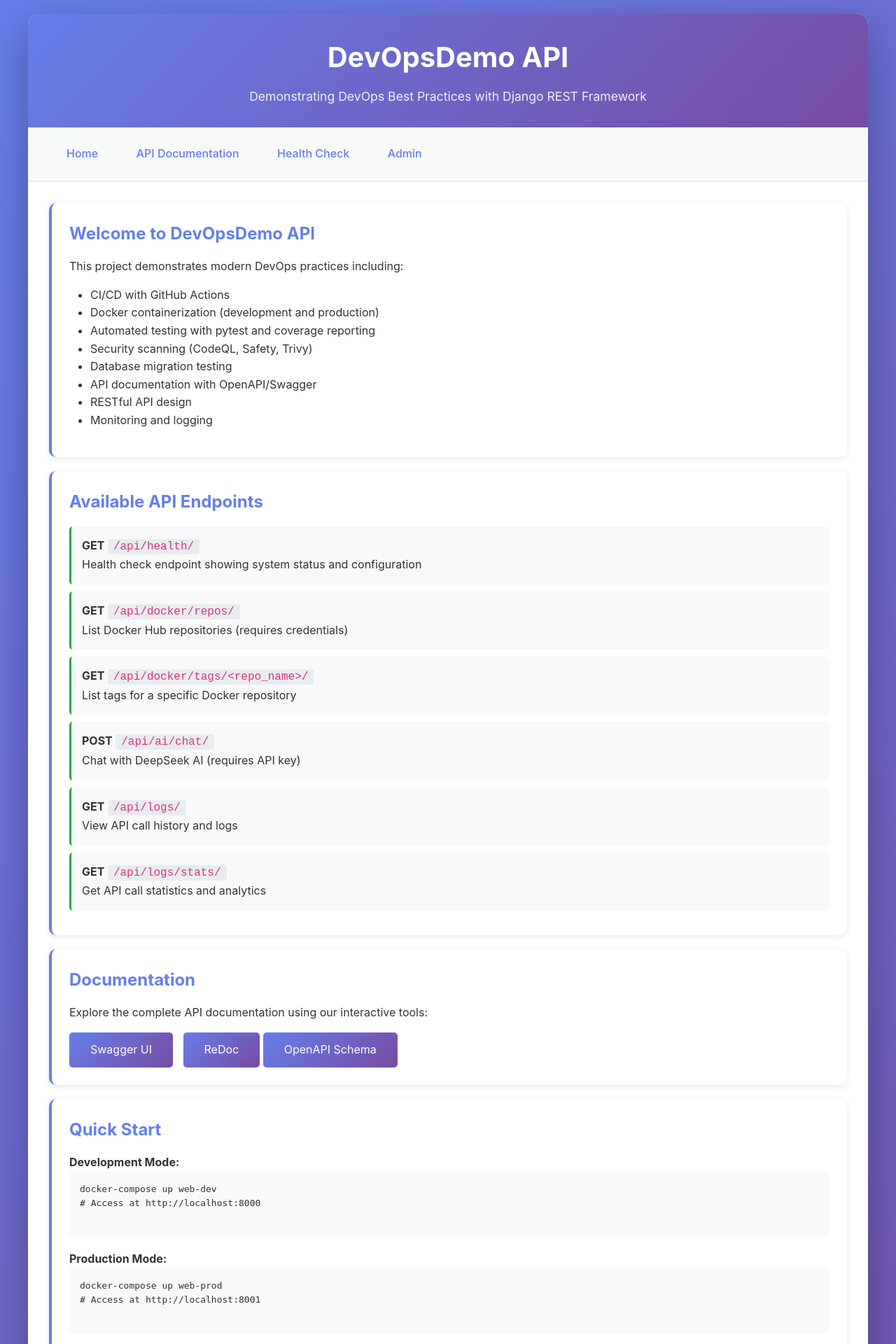
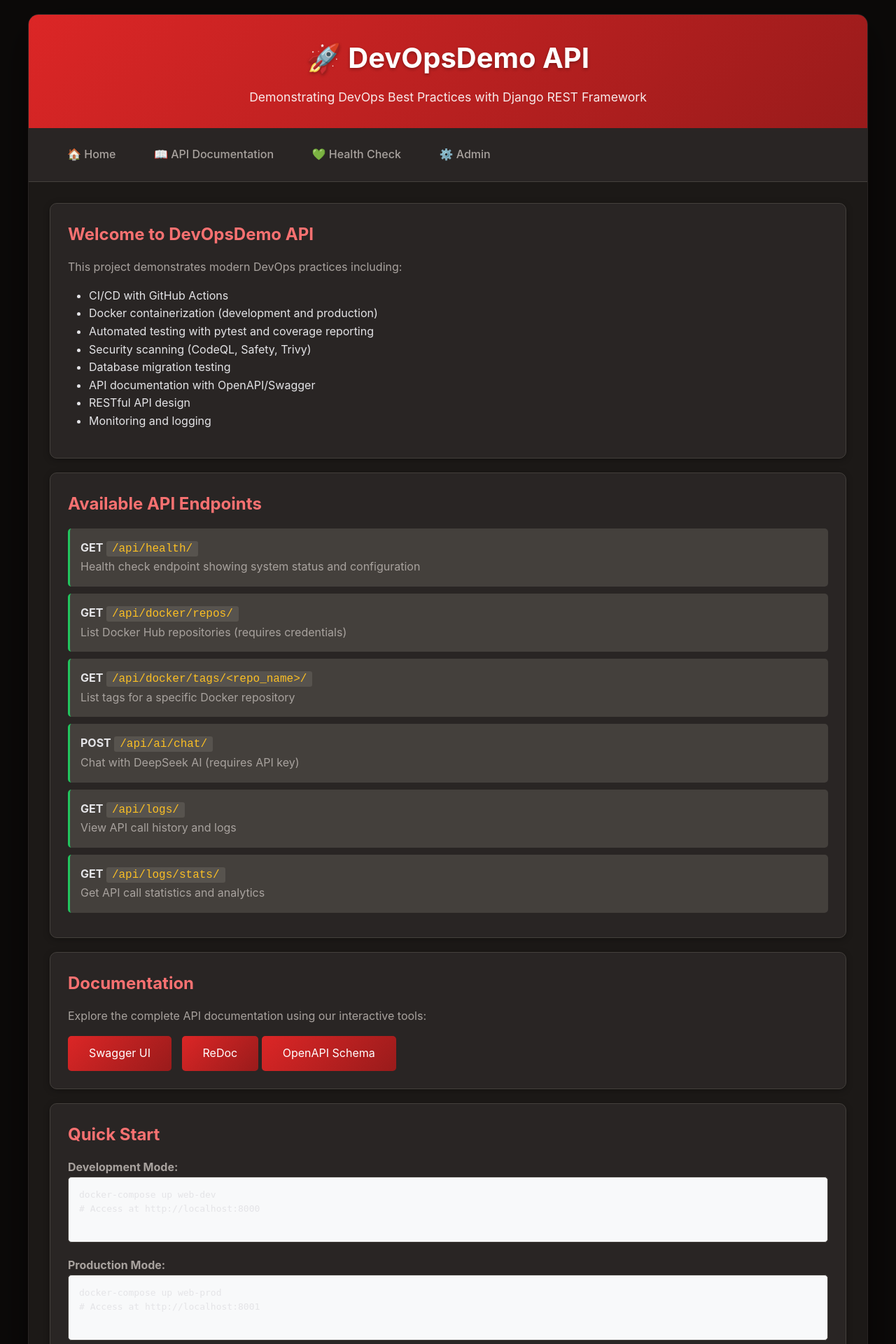
Before and after one commit to MacroMozilla/DevOpsDemo, a Django app: page / in a window 1280 px wide. Shown: the top 1920 px of the page at 70% size. Run offline with Django 5.2, Linux system fonts and the light colour scheme; parts of the project's set-up code (start-up, migrations or seed data) failed here and were passed over.

Commit message:
Revamp base HTML theme with a modern dark mode design
Applied a darker color palette across the layout, including headers, navigation, cards, buttons, and footers. Introduced new styles for scrollbars, links, and code blocks. Enhanced visual hierarchy with subtle shadows, borders, and text effects. Added appropriate hover states and icons to improve user experience.

```diff
--- a/templates/base.html
+++ b/templates/base.html
@@ -14,8 +14,8 @@
         body {
             font-family: -apple-system, BlinkMacSystemFont, 'Segoe UI', Roboto, Oxygen, Ubuntu, Cantarell, sans-serif;
             line-height: 1.6;
-            color: #333;
-            background: linear-gradient(135deg, #667eea 0%, #764ba2 100%);
+            color: #e4e4e7;
+            background: #0c0a09;
             min-height: 100vh;
             padding: 20px;
         }
@@ -23,14 +23,15 @@
         .container {
             max-width: 1200px;
             margin: 0 auto;
-            background: white;
+            background: #1c1917;
             border-radius: 15px;
-            box-shadow: 0 20px 60px rgba(0, 0, 0, 0.3);
+            box-shadow: 0 20px 60px rgba(0, 0, 0, 0.5);
             overflow: hidden;
+            border: 1px solid #292524;
         }
 
         header {
-            background: linear-gradient(135deg, #667eea 0%, #764ba2 100%);
+            background: linear-gradient(135deg, #dc2626 0%, #991b1b 100%);
             color: white;
             padding: 30px;
             text-align: center;
@@ -39,6 +40,7 @@
         header h1 {
             font-size: 2.5em;
             margin-bottom: 10px;
+            text-shadow: 0 2px 4px rgba(0, 0, 0, 0.3);
         }
 
         header p {
@@ -47,13 +49,13 @@
         }
 
         nav {
-            background: #f8f9fa;
+            background: #292524;
             padding: 15px 30px;
-            border-bottom: 2px solid #e9ecef;
+            border-bottom: 1px solid #44403c;
         }
 
         nav a {
-            color: #667eea;
+            color: #a8a29e;
             text-decoration: none;
             padding: 10px 20px;
             margin: 0 5px;
@@ -64,7 +66,7 @@
         }
 
         nav a:hover {
-            background: #667eea;
+            background: #dc2626;
             color: white;
         }
 
@@ -73,36 +75,41 @@
         }
 
         .card {
-            background: white;
+            background: #292524;
             border-radius: 10px;
             padding: 25px;
             margin-bottom: 20px;
-            box-shadow: 0 2px 10px rgba(0, 0, 0, 0.1);
-            border-left: 4px solid #667eea;
+            box-shadow: 0 2px 10px rgba(0, 0, 0, 0.3);
+            border-left: 4px solid #dc2626;
+            border: 1px solid #44403c;
         }
 
         .card h2 {
-            color: #667eea;
+            color: #f87171;
             margin-bottom: 15px;
             font-size: 1.5em;
         }
 
+        .card p {
+            color: #a8a29e;
+        }
+
         .btn {
-            background: linear-gradient(135deg, #667eea 0%, #764ba2 100%);
+            background: linear-gradient(135deg, #dc2626 0%, #991b1b 100%);
             color: white;
             padding: 12px 30px;
             border: none;
             border-radius: 5px;
             cursor: pointer;
             font-size: 1em;
-            transition: transform 0.2s;
+            transition: transform 0.2s, box-shadow 0.2s;
             text-decoration: none;
             display: inline-block;
         }
 
         .btn:hover {
             transform: translateY(-2px);
-            box-shadow: 0 5px 15px rgba(102, 126, 234, 0.4);
+            box-shadow: 0 5px 20px rgba(220, 38, 38, 0.4);
         }
 
         .endpoint-list {
@@ -113,25 +120,26 @@
         .endpoint-list li {
             padding: 15px;
             margin: 10px 0;
-            background: #f8f9fa;
+            background: #44403c;
             border-radius: 5px;
-            border-left: 3px solid #28a745;
+            border-left: 3px solid #22c55e;
+            color: #e4e4e7;
         }
 
         .endpoint-list code {
-            background: #e9ecef;
+            background: #57534e;
             padding: 2px 8px;
             border-radius: 3px;
             font-family: 'Courier New', monospace;
-            color: #d63384;
+            color: #fbbf24;
         }
 
         footer {
-            background: #f8f9fa;
+            background: #292524;
             padding: 20px;
             text-align: center;
-            color: #6c757d;
-            border-top: 2px solid #e9ecef;
+            color: #78716c;
+            border-top: 1px solid #44403c;
         }
 
         .status-badge {
@@ -143,13 +151,64 @@
         }
 
         .status-success {
-            background: #d4edda;
-            color: #155724;
+            background: rgba(34, 197, 94, 0.2);
+            color: #22c55e;
+            border: 1px solid #22c55e;
         }
 
         .status-warning {
-            background: #fff3cd;
-            color: #856404;
+            background: rgba(234, 179, 8, 0.2);
+            color: #eab308;
+            border: 1px solid #eab308;
+        }
+
+        .status-error {
+            background: rgba(239, 68, 68, 0.2);
+            color: #ef4444;
+            border: 1px solid #ef4444;
+        }
+
+        /* 滚动条样式 */
+        ::-webkit-scrollbar {
+            width: 8px;
+            height: 8px;
+        }
+
+        ::-webkit-scrollbar-track {
+            background: #292524;
+        }
+
+        ::-webkit-scrollbar-thumb {
+            background: #57534e;
+            border-radius: 4px;
+        }
+
+        ::-webkit-scrollbar-thumb:hover {
+            background: #78716c;
+        }
+
+        /* 链接样式 */
+        a {
+            color: #f87171;
+            transition: color 0.2s;
+        }
+
+        a:hover {
+            color: #fca5a5;
+        }
+
+        /* 代码块样式 */
+        pre {
+            background: #0c0a09;
+            border: 1px solid #44403c;
+            border-radius: 8px;
+            padding: 15px;
+            overflow-x: auto;
+            color: #e4e4e7;
+        }
+
+        code {
+            font-family: 'JetBrains Mono', 'Fira Code', 'Courier New', monospace;
         }
     </style>
     {% block extra_css %}{% endblock %}
@@ -157,15 +216,15 @@
 <body>
     <div class="container">
         <header>
-            <h1>DevOpsDemo API</h1>
+            <h1>🚀 DevOpsDemo API</h1>
             <p>Demonstrating DevOps Best Practices with Django REST Framework</p>
         </header>
 
         <nav>
-            <a href="/">Home</a>
-            <a href="/api/docs/">API Documentation</a>
-            <a href="/api/health/">Health Check</a>
-            <a href="/admin/">Admin</a>
+            <a href="/">🏠 Home</a>
+            <a href="/api/docs/">📖 API Documentation</a>
+            <a href="/api/health/">💚 Health Check</a>
+            <a href="/admin/">⚙️ Admin</a>
         </nav>
 
         <main>
```
